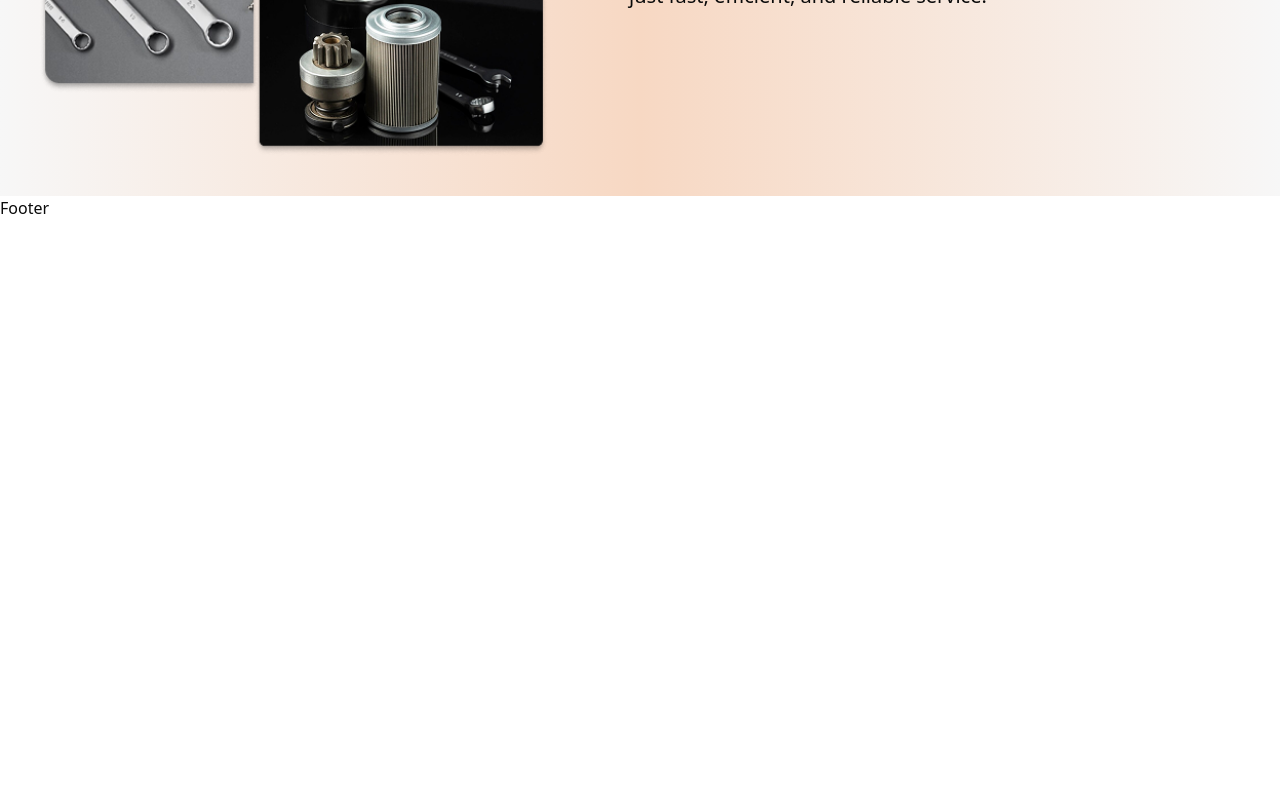
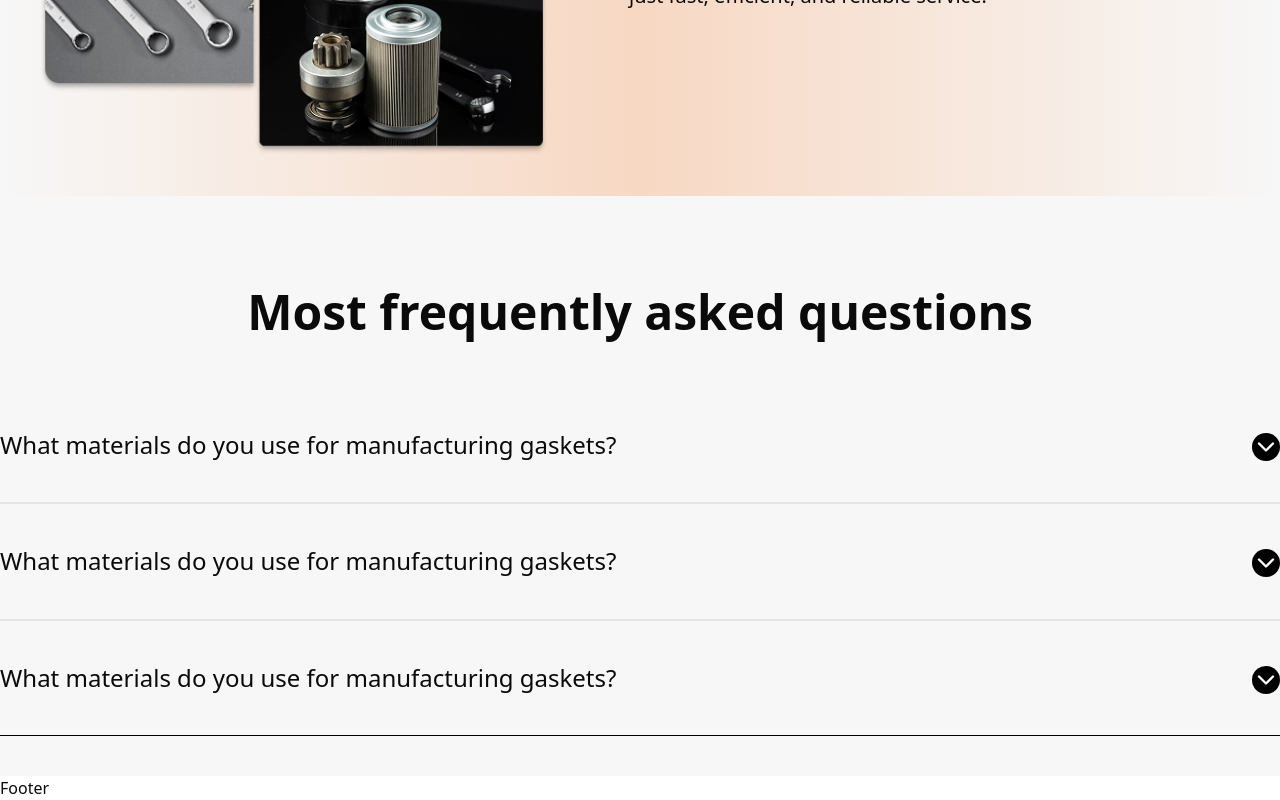
Before and after one commit to shukumar-542/my-gasket, a Next.js app: page / in a window 1280 px wide. Shown: the part 3143-3943 px from the top of the page. Before the commit the page ends 3363 px from the top, so only its background shows below. Built offline with nearby package versions, Linux system fonts and the light colour scheme.

Commit message:
Implement faq pages

```diff
--- a/package.json
+++ b/package.json
@@ -9,6 +9,7 @@
     "lint": "next lint"
   },
   "dependencies": {
+    "@radix-ui/react-accordion": "^1.2.3",
     "@radix-ui/react-slot": "^1.1.2",
     "antd": "^5.24.4",
     "class-variance-authority": "^0.7.1",
@@ -18,6 +19,7 @@
     "next": "15.2.3",
     "react": "^19.0.0",
     "react-dom": "^19.0.0",
+    "react-icons": "^5.5.0",
     "tailwind-merge": "^3.0.2",
     "tw-animate-css": "^1.2.4"
   },
--- a/src/app/(withCommonLayout)/page.tsx
+++ b/src/app/(withCommonLayout)/page.tsx
@@ -5,6 +5,7 @@
 import CustomGsket from "@/components/CustomGsket/CustomGsket";
 import MaterialWeOffer from "@/components/MaterialWeOffer/MaterialWeOffer";
 import HighPrecision from "@/components/HighPrecision/HighPrecision";
+import Faqs from "@/components/Faqs/Faqs";
 const page = () => {
   return (
     <>
@@ -23,6 +24,7 @@
       <CustomGsket/>
       <MaterialWeOffer/>
       <HighPrecision/>
+      <Faqs/>
     </>
   );
 };
--- /dev/null
+++ b/src/components/Faqs/Faqs.tsx
@@ -0,0 +1,49 @@
+import React from "react";
+import {
+  Accordion,
+  AccordionContent,
+  AccordionItem,
+  AccordionTrigger,
+} from "@/components/ui/accordion";
+import { FiMinus, FiPlus } from "react-icons/fi";
+const Faqs = () => {
+  return (
+    <div className="container mx-auto py-10">
+      <h1 className="text-[48px] font-extrabold text-center my-10">
+        Most frequently asked questions
+      </h1>
+
+      <Accordion type="single" collapsible>
+      <AccordionItem value="item-1" className="border-b-2">
+        <AccordionTrigger className="flex justify-between items-center w-full">
+          <span className="text-[24px]">What materials do you use for manufacturing gaskets?</span>
+
+        </AccordionTrigger>
+        <AccordionContent>
+          We offer a wide range of materials for our gaskets, including rubber, silicone, cork, metal, PTFE, and various composites. The material choice depends on the application requirements such as temperature, pressure, and chemical exposure.
+        </AccordionContent>
+      </AccordionItem>
+      <AccordionItem value="item-3" className="border-b-2">
+        <AccordionTrigger className="flex justify-between items-center w-full">
+          <span className="text-[24px]">What materials do you use for manufacturing gaskets?</span>
+
+        </AccordionTrigger>
+        <AccordionContent>
+          We offer a wide range of materials for our gaskets, including rubber, silicone, cork, metal, PTFE, and various composites. The material choice depends on the application requirements such as temperature, pressure, and chemical exposure.
+        </AccordionContent>
+      </AccordionItem>
+      <AccordionItem value="item-2" className="border-b-2">
+        <AccordionTrigger className="flex justify-between items-center w-full">
+          <span className="text-[24px]">What materials do you use for manufacturing gaskets?</span>
+
+        </AccordionTrigger>
+        <AccordionContent>
+          We offer a wide range of materials for our gaskets, including rubber, silicone, cork, metal, PTFE, and various composites. The material choice depends on the application requirements such as temperature, pressure, and chemical exposure.
+        </AccordionContent>
+      </AccordionItem>
+    </Accordion>
+    </div>
+  );
+};
+
+export default Faqs;
--- /dev/null
+++ b/src/components/ui/accordion.tsx
@@ -0,0 +1,66 @@
+"use client"
+
+import * as React from "react"
+import * as AccordionPrimitive from "@radix-ui/react-accordion"
+import { ChevronDownIcon } from "lucide-react"
+
+import { cn } from "@/lib/utils"
+
+function Accordion({
+  ...props
+}: React.ComponentProps<typeof AccordionPrimitive.Root>) {
+  return <AccordionPrimitive.Root className="border-b border-[#000000]" data-slot="accordion" {...props} />
+}
+
+function AccordionItem({
+  className,
+  ...props
+}: React.ComponentProps<typeof AccordionPrimitive.Item>) {
+  return (
+    <AccordionPrimitive.Item
+      data-slot="accordion-item"
+      className={cn("border-b last:border-b-0", className)}
+      {...props}
+    />
+  )
+}
+
+function AccordionTrigger({
+  className,
+  children,
+  ...props
+}: React.ComponentProps<typeof AccordionPrimitive.Trigger>) {
+  return (
+    <AccordionPrimitive.Header className="flex ">
+      <AccordionPrimitive.Trigger
+        data-slot="accordion-trigger"
+        className={cn(
+          "focus-visible:border-ring  focus-visible:ring-ring/50 flex flex-1 items-start justify-between gap-4 rounded-md py-10 text-left text-sm font-medium transition-all outline-none hover:underline focus-visible:ring-[3px] disabled:pointer-events-none disabled:opacity-50 [&[data-state=open]>svg]:rotate-180 cursor-pointer ",
+          className
+        )}
+        {...props}
+      >
+        {children}
+        <ChevronDownIcon className=" pointer-events-none size-7 text-white  bg-black rounded-full shrink-0 translate-y-0.5 transition-transform duration-300" />
+      </AccordionPrimitive.Trigger>
+    </AccordionPrimitive.Header>
+  )
+}
+
+function AccordionContent({
+  className,
+  children,
+  ...props
+}: React.ComponentProps<typeof AccordionPrimitive.Content>) {
+  return (
+    <AccordionPrimitive.Content
+      data-slot="accordion-content "
+      className="data-[state=closed]:animate-accordion-up data-[state=open]:animate-accordion-down overflow-hidden text-sm"
+      {...props}
+    >
+      <div className={cn("pt-0 pb-4", className)}>{children}</div>
+    </AccordionPrimitive.Content>
+  )
+}
+
+export { Accordion, AccordionItem, AccordionTrigger, AccordionContent }
```
Also changed, not shown: 1 other file (tests, documents, lock files or other folders).
